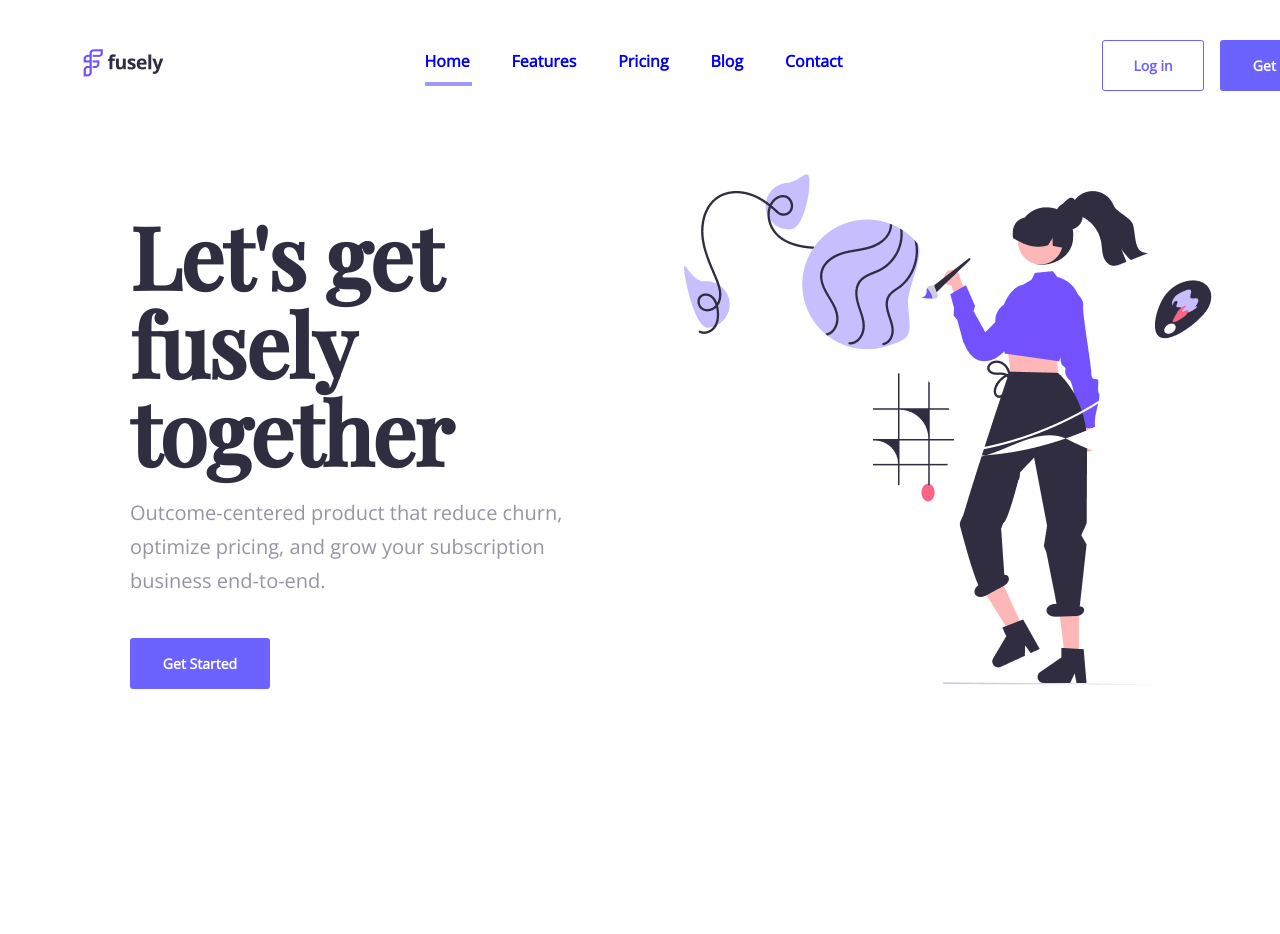
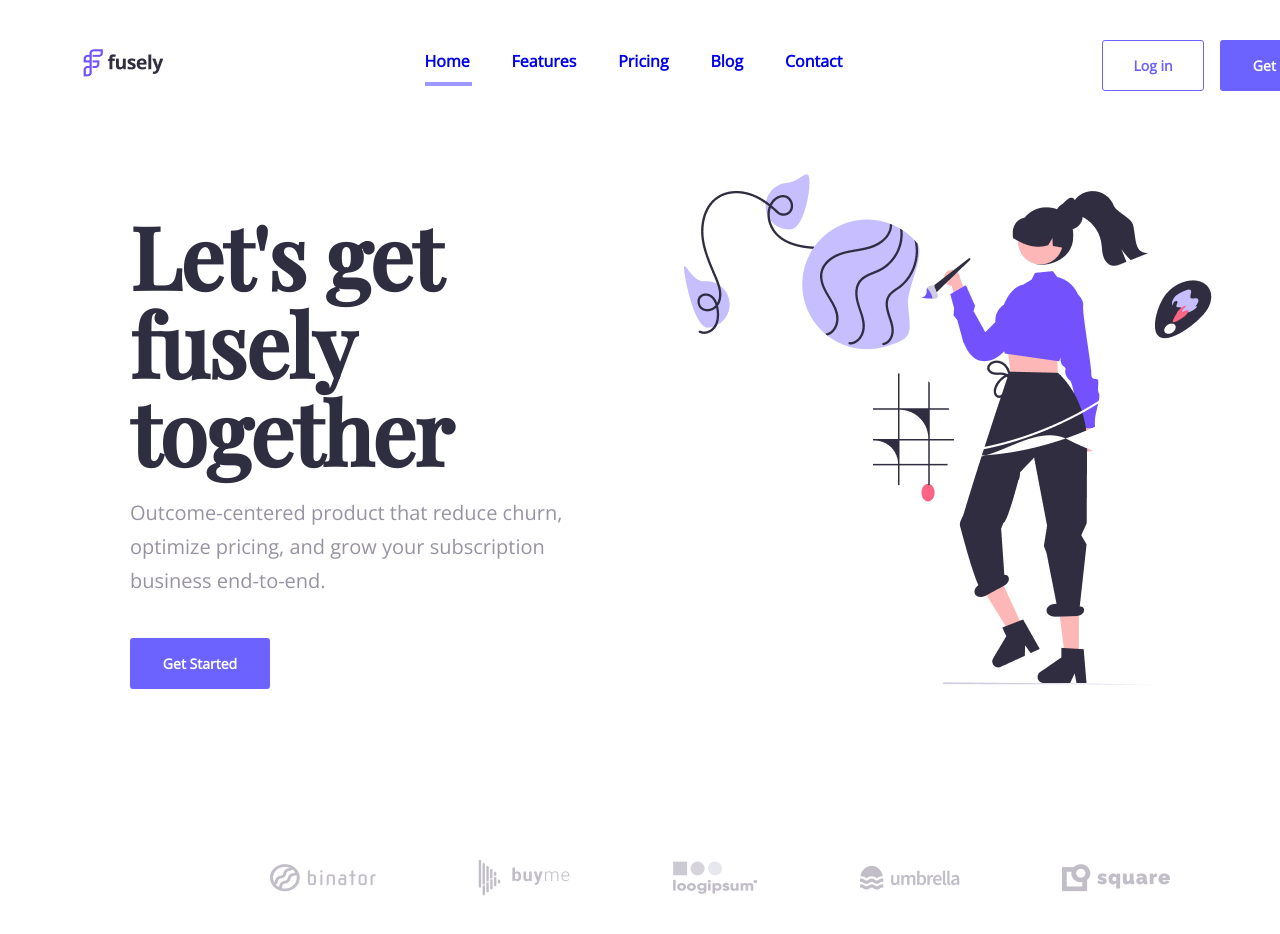
Before and after one commit to FilipSwiniarski/02-html-css-basics, a plain HTML site: page index.html in a window 1280 px wide. Shown: the top 934 px of the page. Drawn offline with nearby package versions, Linux system fonts and the light colour scheme.

Commit message:
partners added

```diff
--- a/index.html
+++ b/index.html
@@ -50,6 +50,7 @@
         </div>
       </div>
       <div class="main">
+        <section id="partners"><img src="img/partners.png" alt="partners"></section>
         <section id="features"></section>
         <section id="pricing"></section>
         <section id="blog"></section>
--- a/style.css
+++ b/style.css
@@ -259,3 +259,5 @@ body {
   width: 642px;
   height: 559px;
 }
+
+/* main section */
```
Also changed, not shown: img/partners.png (added).
